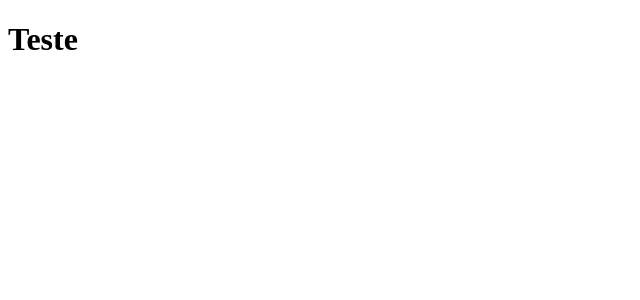
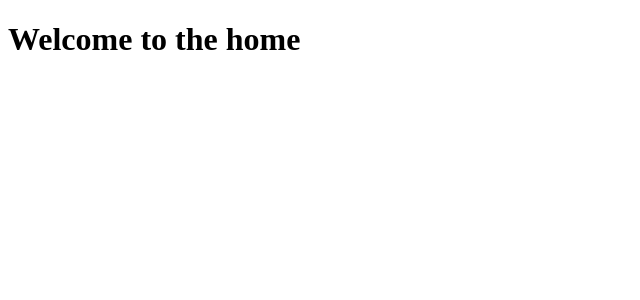
Before and after one commit to miguelschuldt/sistema-academico, a React (Create React App) app: page / in a window 1280 px wide. Shown: the top 300 px of the page, without its empty margins (0-640 px from the left). Built offline with nearby package versions, Linux system fonts and the light colour scheme.

Commit message:
feat: home route created at '/'

```diff
--- a/src/App.tsx
+++ b/src/App.tsx
@@ -1,9 +1,16 @@
 import React from 'react';
+
+import { Router } from 'react-router-dom';
+
+import Routes from './routes'
+import history from './services/history'
 
 function App() {
   return (
     <>
-		  <h1>Teste</h1>
+      <Router history={history}>
+        <Routes />
+      </Router>
     </>
   );
 }
--- a/src/pages/Home/index.tsx
+++ b/src/pages/Home/index.tsx
@@ -0,0 +1,11 @@
+import React from 'react';
+
+function Home() {
+  return (
+    <>
+		<h1>Welcome to the home</h1>
+    </>
+  );
+}
+
+export default Home;
--- a/src/routes.tsx
+++ b/src/routes.tsx
@@ -0,0 +1,16 @@
+import React from 'react';
+
+import { Route , Switch} from 'react-router-dom';
+
+import Home from './pages/Home';
+
+function Routes() {
+    return (
+        <Switch>
+            <Route path="/">
+                <Home/>
+            </Route>
+        </Switch>
+    )
+}
+export default Routes;
--- /dev/null
+++ b/src/services/history.tsx
@@ -0,0 +1,3 @@
+import { createBrowserHistory } from 'history'
+
+export default createBrowserHistory()
```
